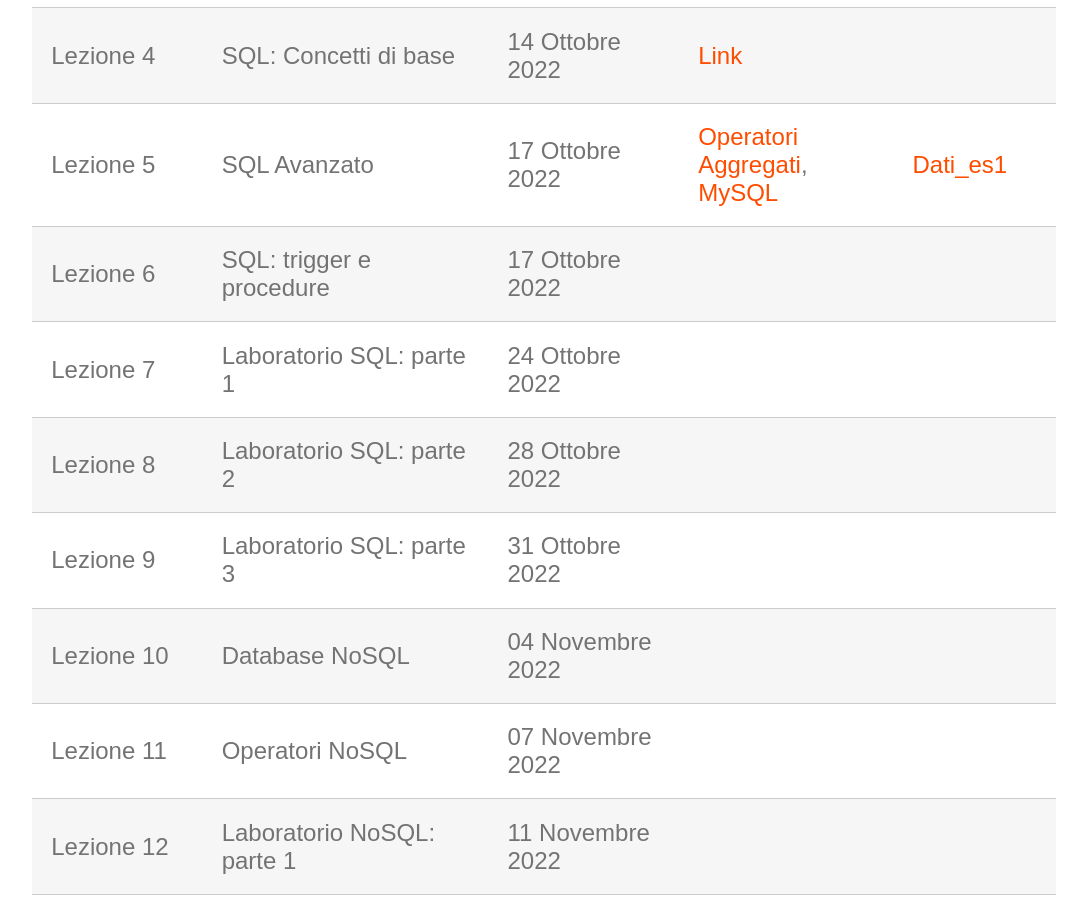
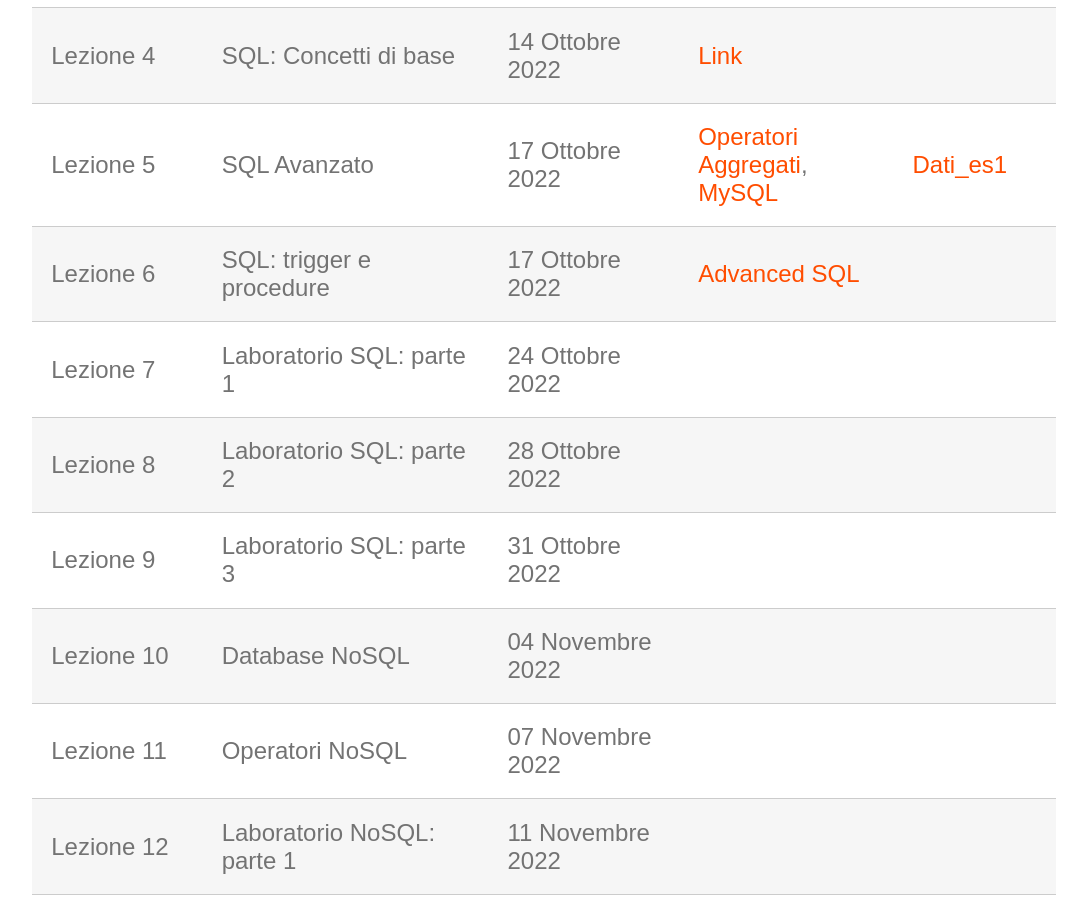
Before and after one commit to perceivelab/database-course, a Jekyll site: the page built from lezioni.md, in a window 1280 px wide and 900 px high, scrolled down 733 px. Shown: the whole window, without its empty margins (96-1183 px from the left). Built offline with Jekyll 4.4.1, drawn with Linux system fonts in a browser that asks for light colours; our own code applies the rules of GitHub Pages for plain Markdown files.

Commit message:
Update lezioni.md

```diff
--- a/lezioni.md
+++ b/lezioni.md
@@ -13,7 +13,7 @@ Questa pagina contiene le slide, note e gli esempi di codice delle lezioni del c
 | Lezione 3  | Esercitazione Algebra relazionale        | 10 Ottobre 2022   | [Testo](https://drive.google.com/file/d/1rKO9jEPbvPDXGFqN5TLWSCXxsN-ddXwu/view?usp=sharing)                        | [Soluzione](https://drive.google.com/file/d/1uICFMgfGmf_m8rTpIYTc1TPksi9_VrBH/view?usp=sharing)             |
 | Lezione 4  | SQL: Concetti di base                    | 14 Ottobre 2022   | [Link](https://drive.google.com/file/d/1zLyhfNtUqWMqimEtk2PAbZJsA6m6o6aS/view?usp=sharing)                        |             |
 | Lezione 5  | SQL Avanzato                             | 17 Ottobre 2022   | [Operatori Aggregati](https://drive.google.com/file/d/1YqAuOcYnx2okRPGMOlK00QKvHX6t-Cf2/view?usp=sharing), [MySQL](https://drive.google.com/file/d/1vsvOpQil_n-gnUfZv1C0aTXPbk3eorOK/view?usp=sharing)                       | [Dati_es1](https://drive.google.com/file/d/1tuE5tC5BfNo53BtE35M-ITawzY5-AMdB/view?usp=sharing)            |
-| Lezione 6  | SQL: trigger e procedure                 | 17 Ottobre 2022   |                         |             |
+| Lezione 6  | SQL: trigger e procedure                 | 17 Ottobre 2022   |    [Advanced SQL](https://drive.google.com/file/d/1gwbvt1cCsAN91pKShpLmL8Oj_n_zUnp6/view?usp=sharing)                     |             |
 | Lezione 7  | Laboratorio SQL: parte 1                 | 24 Ottobre 2022   |                         |             |
 | Lezione 8  | Laboratorio SQL: parte 2                 | 28 Ottobre 2022   |                         |             |
 | Lezione 9  | Laboratorio SQL: parte 3                 | 31 Ottobre 2022   |                         |             |
```
